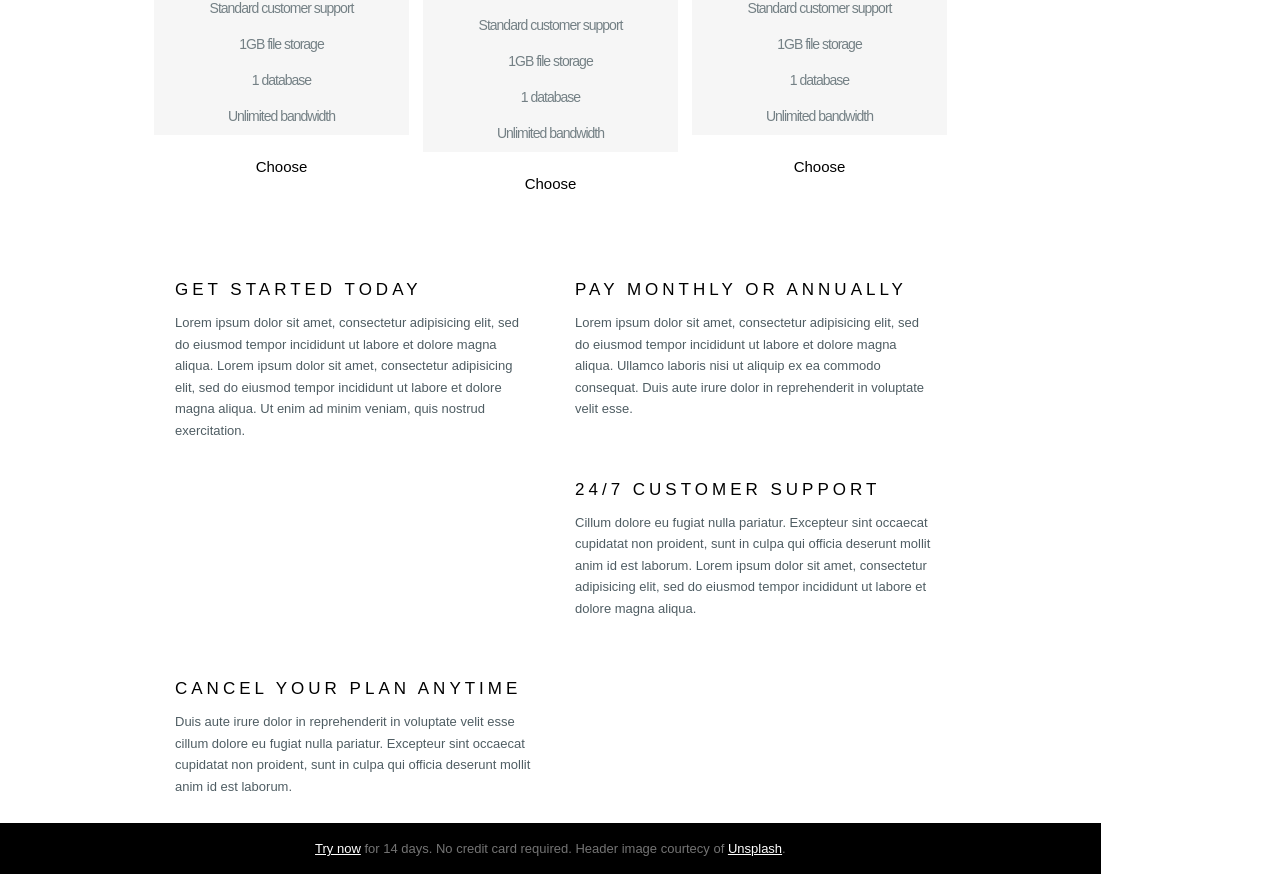
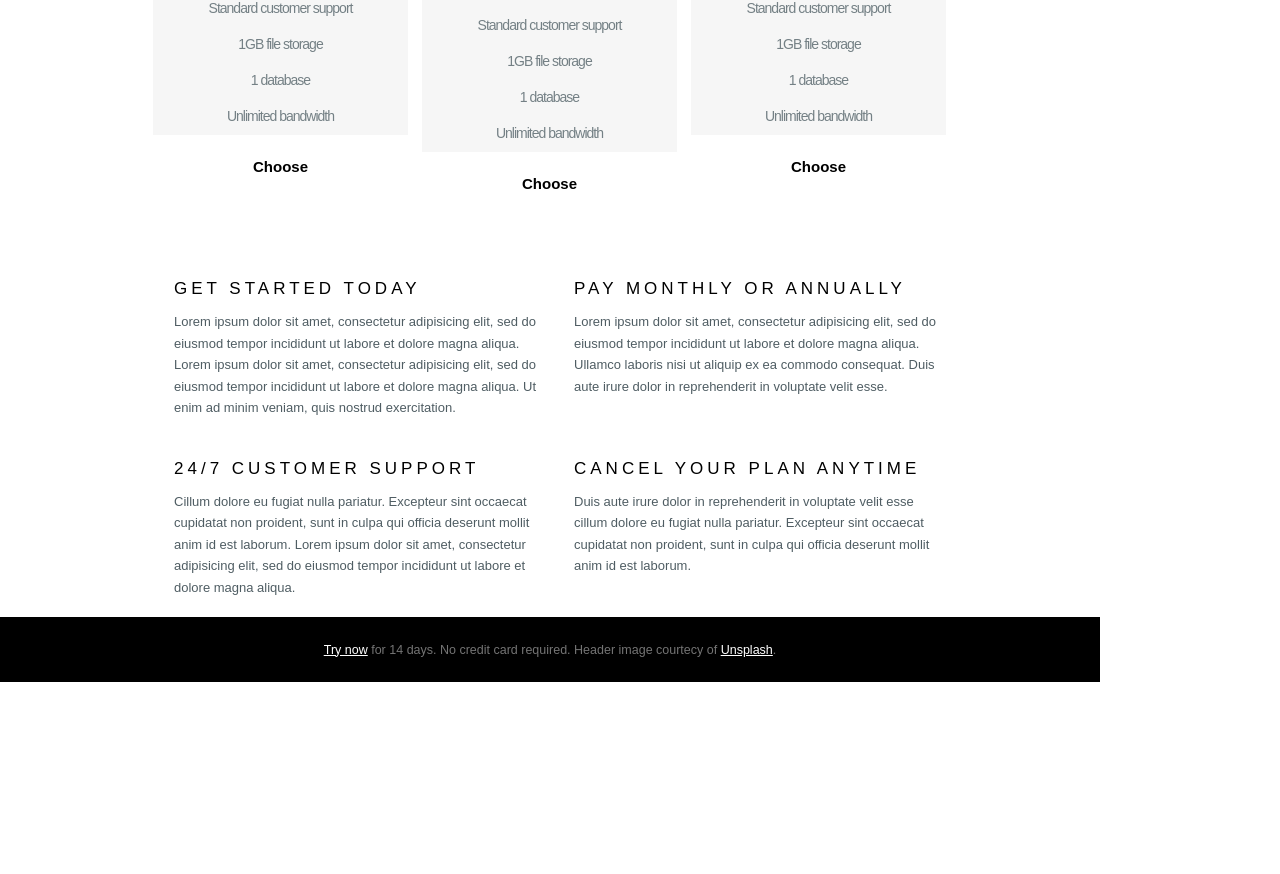
Before and after one commit to eunheh/simplepricing, a plain HTML site: page index.html in a window 1280 px wide. Shown: the part 653-1527 px from the top of the page. After the commit the page ends 1335 px from the top, so only its background shows below. Drawn offline with Linux system fonts and the light colour scheme; a web font is replaced by a local one.

Commit message:
background picture works pwd q !

```diff
--- a/index.html
+++ b/index.html
@@ -18,9 +18,8 @@
       </ul>
 </div>
 <div class="background">
-  <img src="./normal-mode/assets/background.jpg">
-  <p>Simple Pricing.</p>
-  <p>Try before you buy.</p>
+  <div>Simple Pricing.</div>
+  <div>Try before you buy.</div>
 </div>
 
 <ul class="plan">
@@ -85,19 +84,23 @@
       <div class="selection-title">GET STARTED TODAY</div>
       <div class="selection-detail">Lorem ipsum dolor sit amet, consectetur adipisicing elit, sed do eiusmod tempor incididunt ut labore et dolore magna aliqua. Lorem ipsum dolor sit amet, consectetur adipisicing elit, sed do eiusmod tempor incididunt ut labore et dolore magna aliqua. Ut enim ad minim veniam, quis nostrud exercitation.</div>
       </il>
+
     <il class="selection-group">
       <div class="selection-title">PAY MONTHLY OR ANNUALLY</div>
-      <div class="selection-detail">Lorem ipsum dolor sit amet, consectetur adipisicing elit, sed do eiusmod tempor incididunt ut labore et dolore magna aliqua. Ullamco laboris nisi ut aliquip ex ea commodo consequat. Duis aute irure dolor in reprehenderit in voluptate velit esse.</div>
+      <div class="selection-detail">Lorem ipsum dolor sit amet, consectetur adipisicing elit, sed do eiusmod tempor incididunt ut labore et dolore magna aliqua. Ullamco laboris nisi ut aliquip ex ea commodo consequat. Duis aute irure dolor in reprehenderit in voluptate velit esse.<p class="white">.                                             B.</p></div>
       </il>
+
     <il class="selection-group">
       <div class="selection-title">24/7 CUSTOMER SUPPORT</div>
       <div class="selection-detail">Cillum dolore eu fugiat nulla pariatur. Excepteur sint occaecat cupidatat non proident, sunt in culpa qui officia deserunt mollit anim id est laborum. Lorem ipsum dolor sit amet, consectetur adipisicing elit, sed do eiusmod tempor incididunt ut labore et dolore magna aliqua.</div>
       </il>
+
     <il class="selection-group">
       <div class="selection-title">CANCEL YOUR PLAN ANYTIME</div>
       <div class="selection-detail">Duis aute irure dolor in reprehenderit in voluptate velit esse cillum dolore eu fugiat nulla pariatur. Excepteur sint occaecat cupidatat non proident, sunt in culpa qui officia deserunt mollit anim id est laborum.</div>
       </il>
   </ul>
+
 <div class="footer">
   <p><a href="#">Try now</a> for 14 days. No credit card required. Header image courtecy of <a href="#">Unsplash</a>.</p>
 </div>
--- a/style.css
+++ b/style.css
@@ -4,7 +4,7 @@
 }
 body {
   margin: 0px;
-  width: 86%;
+  max-width: 1100px;
 }
 ul {
   list-style: none;
@@ -13,7 +13,7 @@ ul {
   color: #919191;
   font-size: 12px;
   padding-top: 4px;
-  padding-bottom: 10px;
+  padding-bottom: 9px;
   padding-left: 12px;
 }
 .topbar { display:inline;}
@@ -33,23 +33,20 @@ ul {
   color: #292929;
 }
 
+
 .background {
-  position: relative;
+  background: url(./normal-mode/assets/background.jpg);
+  background-size: cover;
   height: 328px;
-  overflow: hidden;
   margin-top: 0px;
-}
-.background p {
-  position: absolute;
   color: #FEFEFE;
   text-align: center;
-  padding: 50px;
 }
 
 .plan {
   overflow: auto;
   text-align:center;
-  padding: 17px;
+  padding: 16px;
   margin-left: 130px;
 }
 .plan-type {
@@ -75,7 +72,7 @@ ul {
 .business { width: 255px; }
 .enterprise { width: 255px; }
 .type {
-  padding-top:25px;
+  padding-top:27px;
   padding-right: 50px;
   padding-left: 50px;
   letter-spacing: 2px;
@@ -84,7 +81,7 @@ ul {
 .price {
   font-size: 75px;
   font-weight: lighter;
-}
+  }
 .per-month {
   padding-bottom: 30px;
 }
@@ -98,23 +95,24 @@ ul {
 }
 .choose-option {
   font-size: 15px;
+  font-weight: bold;
   padding-top: 8px;
-  padding-bottom: 11px
+  padding-bottom: 11px;
 }
 
 .selection {
   overflow: auto;
   clear: both;
   padding-top: 22px;
-  padding-left: 160px;
-  padding-right: 100px;
+  padding-left: 174px;
+  padding-right: 120px;
+  margin-bottom: 5px;
 }
 .selection-group {
+  clear: none;
   float: left;
-  width: 360px;
+  width: 375px;
   margin-right: 25px;
-  margin-left: 15px;
-  padding-bottom: 22px;
 }
 .selection-title {
   letter-spacing: 4px;
@@ -125,18 +123,18 @@ ul {
   color: #4F5D63;
   line-height: 21.5px;
   padding-top: 12px;
-  padding-bottom: 38px;
+  padding-bottom: 14px;
 }
-
+.white {
+  color: #FFFFFF;
+}
 
 .footer {
   background-color: black;
   color: #747474;
-  padding: 5px;
-  margin-top: -50px;
-  margin-bottom: 0px;
+  padding: 13px;
   text-align: center;
-  font-size: 13px;
+  font-size: 12.5px;
 }
 .footer p a {
   color: white;
```
